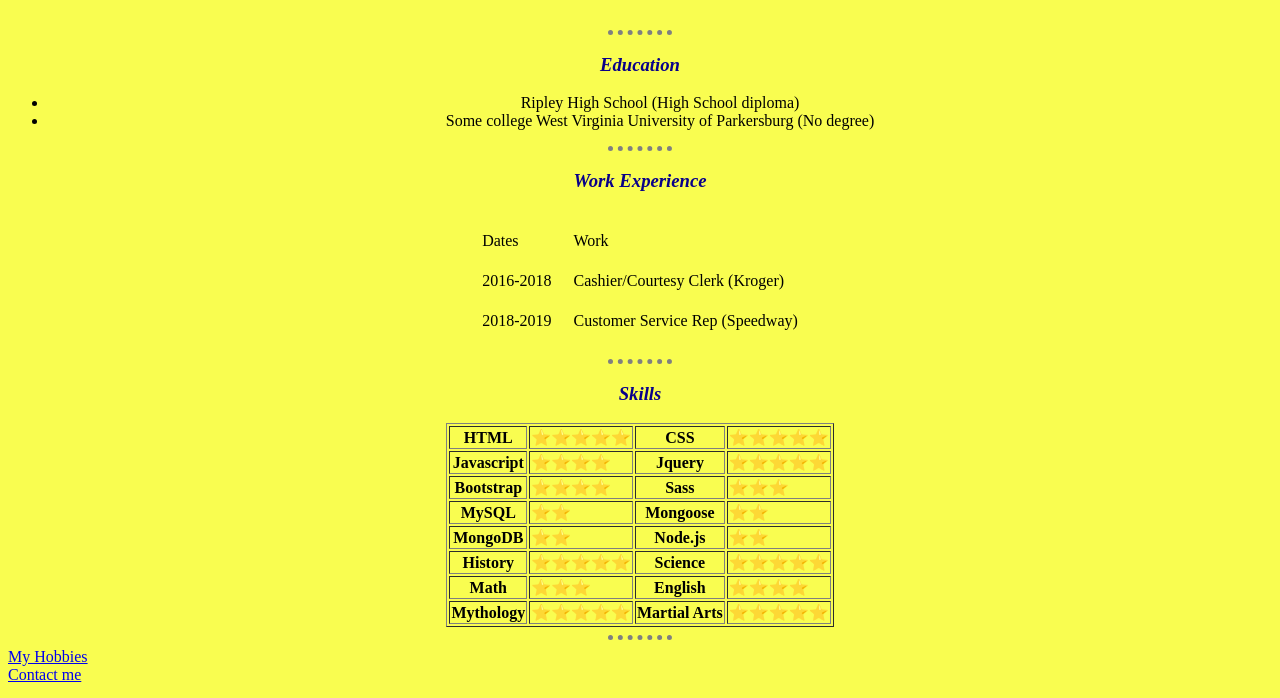
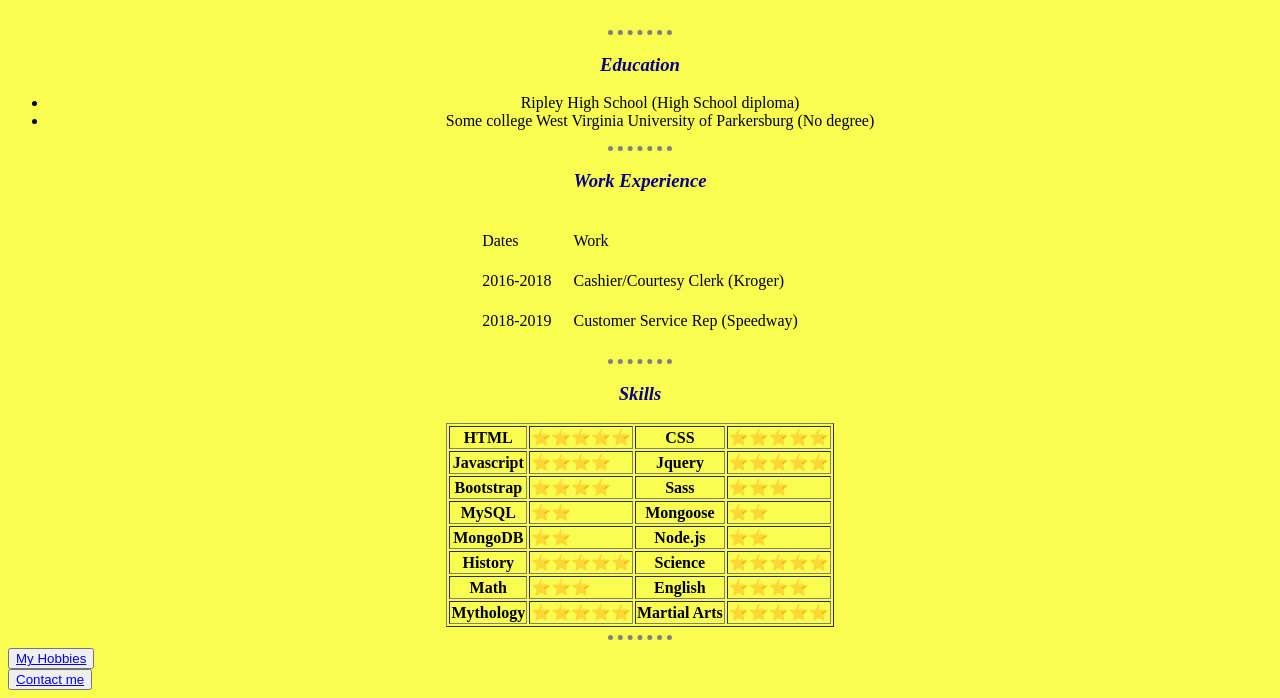
Before and after one commit to mattk24/lightning-4, a plain HTML site: page index.html in a window 1280 px wide. Shown: the part 272-970 px from the top of the page. Drawn offline with Linux system fonts and the light colour scheme.

Commit message:
Update index.html

```diff
--- a/index.html
+++ b/index.html
@@ -108,9 +108,9 @@
     </tr>
   </table>
   <hr>
-<a href="hobbies.html">My Hobbies</a>
+<button><a href="hobbies.html">My Hobbies</a></button>
 <br>
-<a href="contact.html">Contact me</a>
+<button><a href="contact.html">Contact me</a></button>
 </body>
 
 </html>
```
